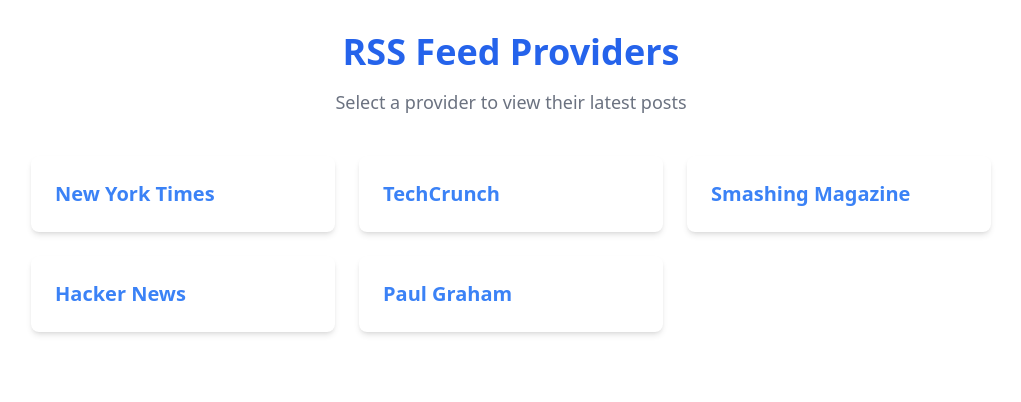
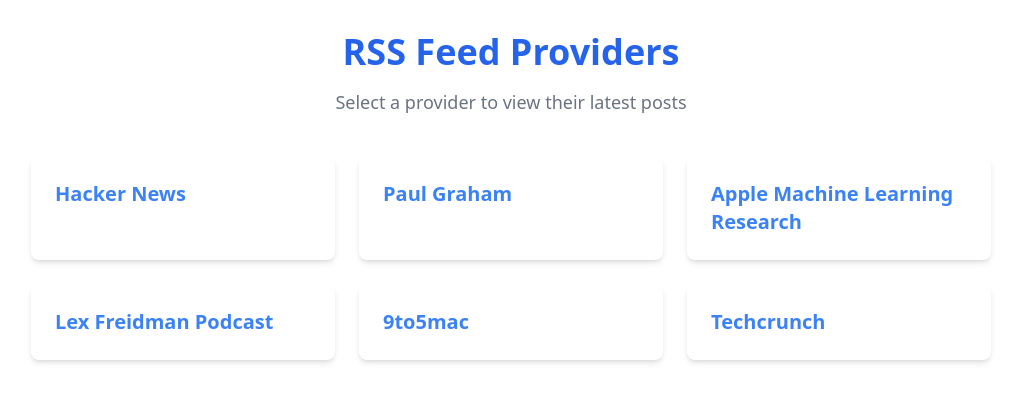
Before and after one commit to myspace8/Profeed, a Next.js app: page / in a window 1280 px wide. Shown: the top 402 px of the page, without its empty margins (129-1150 px from the left). Built offline with nearby package versions, Linux system fonts and the light colour scheme.

Commit message:
added swr

```diff
--- a/app/rssFeeds.js
+++ b/app/rssFeeds.js
@@ -1,8 +1,9 @@
 
 export const rssFeeds = [
-    { name: "New York Times", slug: "new-york-times", url: "https://rss.nytimes.com/services/xml/rss/nyt/HomePage.xml" },
-    { name: "TechCrunch", slug: "techcrunch", url: "https://feeds.feedburner.com/TechCrunch" },
-    { name: "Smashing Magazine", slug: "smashing-magazine", url: "https://www.smashingmagazine.com/feed/" },
     { name: "Hacker News", slug: "hacker-news", url: "https://hnrss.org/frontpage" },
-    {name: "Paul Graham", slug: "paulgraham", url: "http://www.aaronsw.com/2002/feeds/pgessays.rss"}
+    {name: "Paul Graham", slug: "paul-graham", url: "http://www.aaronsw.com/2002/feeds/pgessays.rss"},
+    {name: "Apple Machine Learning Research", slug: "apple-machine-learning-research", url: "https://machinelearning.apple.com/rss.xml"},
+    {name: "Lex Freidman Podcast", slug: "lex-freidman-podcast", url: "https://lexfridman.com/feed"},
+    {name: "9to5mac", slug: "9-to-5mac", url: "https://9to5mac.com/feed/"},
+    {name: "Techcrunch", slug: "techcrunch", url: "https://techcrunch.com/feed/"},
   ];
--- a/package.json
+++ b/package.json
@@ -28,6 +28,7 @@
     "react-calendar": "^5.0.0",
     "react-dom": "18.2.0",
     "rss-parser": "^3.13.0",
+    "swr": "^2.2.5",
     "tailwindcss": "3.3.2",
     "typescript": "5.0.4"
   }
```
Also changed, not shown: 1 other file (tests, documents, lock files or other folders).
